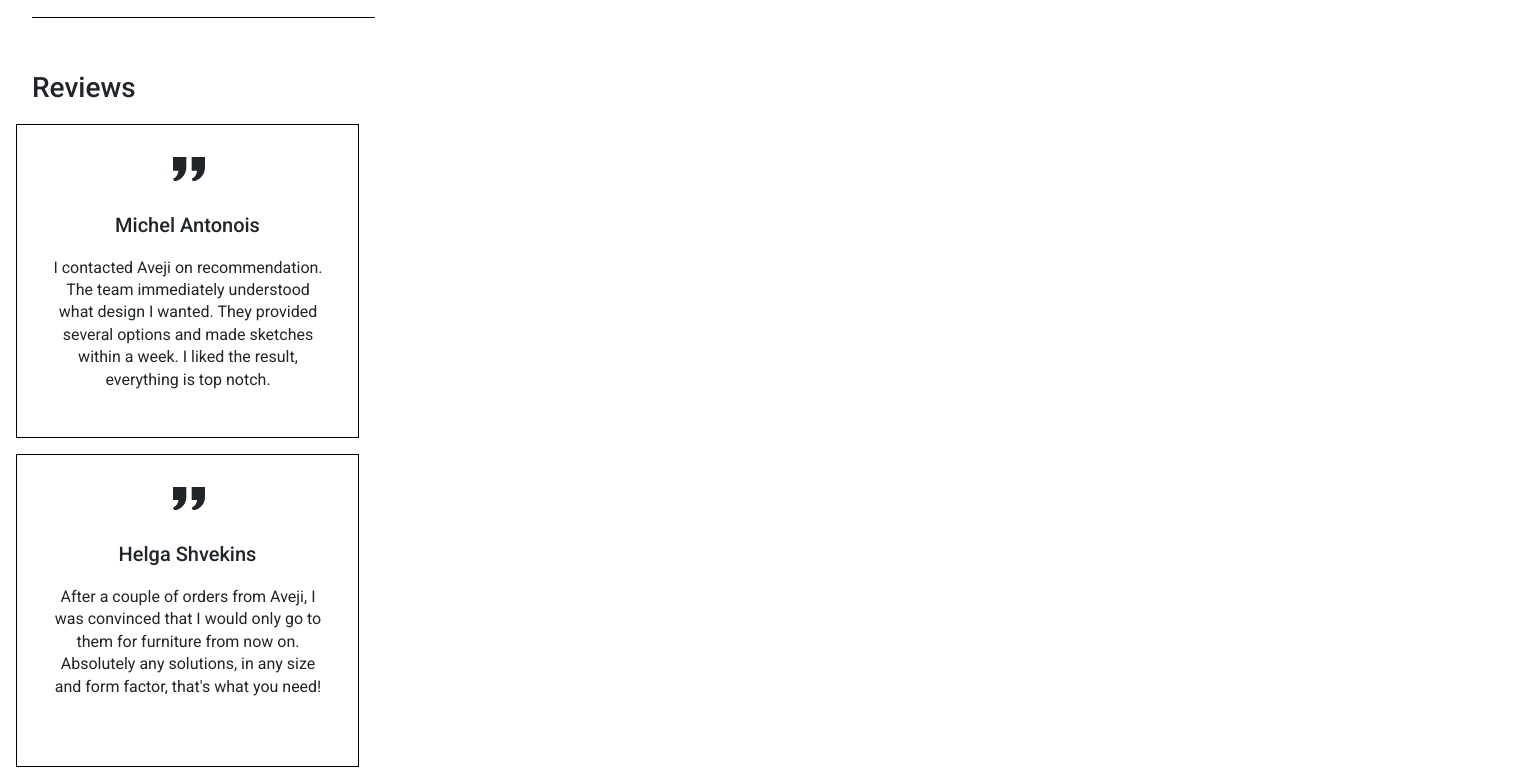
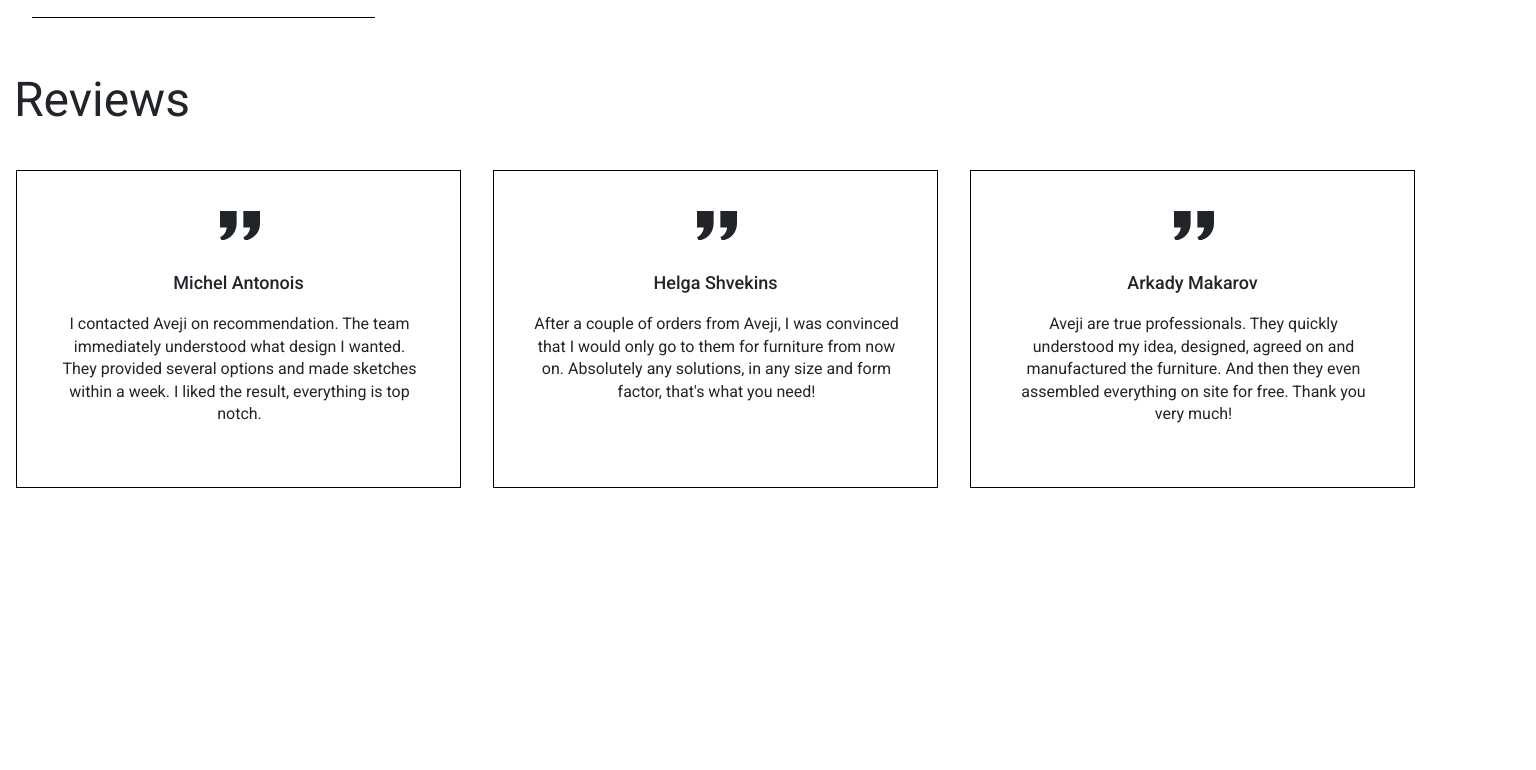
Before and after one commit to Vita0609/AVEJI, a website built with Vite: page src/index.html in a window 1536 px wide. Shown: the part 1974-2744 px from the top of the page. After the commit the page ends 2582 px from the top, so only its background shows below. Built offline with nearby package versions, Linux system fonts and the light colour scheme; files whose address does not match are found by name.

Commit message:
fix review-section

```diff
--- a/src/css/reviews.css
+++ b/src/css/reviews.css
@@ -51,3 +51,57 @@
   flex-direction: column;
   gap: 16px;
 }
+@media screen and (min-width: 1440px) {
+  .reviews-section {
+    margin-bottom: 120px;
+    width: 1376px;
+  }
+  .reviews-list {
+    display: flex;
+    flex-direction: row;
+  }
+  .reviews-card-icon {
+    width: 40px;
+    margin-left: 203px;
+    margin-top: 40px;
+    margin-bottom: 32px;
+  }
+  .reviews-title {
+    font-size: 48px;
+    font-style: normal;
+    font-weight: 400;
+    line-height: normal;
+    padding-bottom: 42px;
+    margin-left: -18px;
+  }
+  .reviews-item {
+    width: 445px;
+    /* height: 200px; */
+    flex-shrink: 0;
+    border: 1px solid #000;
+    background: #fff;
+    margin-left: 16px;
+  }
+  .reviews-card-title {
+    color: #212529;
+    font-size: 18px;
+    font-style: normal;
+    font-weight: 500;
+    line-height: normal;
+    padding-bottom: 20px;
+    text-align: center;
+  }
+  .reviews-card-text {
+    color: #212529;
+    font-size: 16px;
+    font-style: normal;
+    font-weight: 400;
+    line-height: 140%;
+    width: 365px;
+    height: 110px;
+    text-align: center;
+    margin-left: 40px;
+    margin-right: 40px;
+    margin-bottom: 64px;
+  }
+}
```
